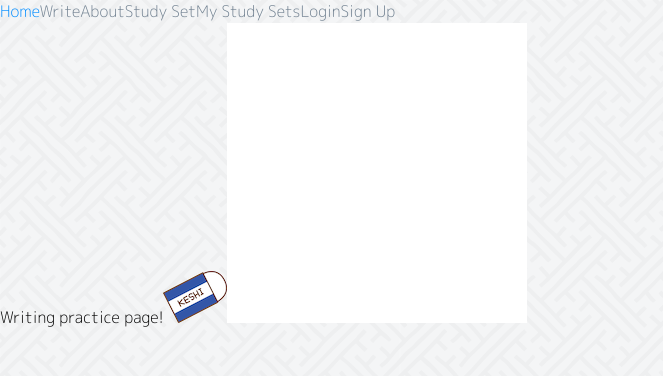
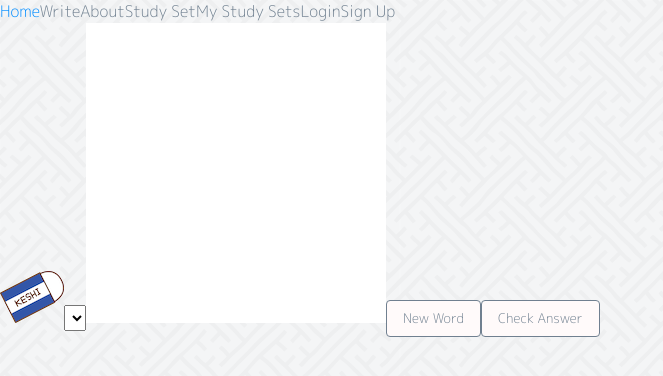
Before and after one commit to HatAndBread/i_can_kanji_client, a React (Create React App) app: page /write in a window 1280 px wide. Shown: the top 376 px of the page, without its empty margins (0-663 px from the left). Built offline with nearby package versions, Linux system fonts and the light colour scheme.

Commit message:
shows kanji questions and answers

```diff
--- a/src/Pages/StudySet/StudySet.tsx
+++ b/src/Pages/StudySet/StudySet.tsx
@@ -45,11 +45,11 @@ const StudySet = ({ setBeingEdited, setSetBeingEdited }: Props): JSX.Element =>
     };
     ctx?.setModalCallback(() => callback);
   };
-  const submit = () => {
+  const submit = (method: 'POST' | 'PUT') => {
     ctx &&
       makeHttpRequest({
-        method: 'POST',
-        path: '/study_sets',
+        method: method,
+        path: `/study_sets${method === 'POST' ? '' : `/${setBeingEdited?.id}`}`,
         updateUser: true,
         ctx,
         body: { words: newWords, public: publicAvailable, name: title }
@@ -73,19 +73,27 @@ const StudySet = ({ setBeingEdited, setSetBeingEdited }: Props): JSX.Element =>
       });
   };
 
-  const submitSet = () => {
+  const passesValidation = (method: 'POST' | 'PUT') => {
     const allItemsAreFilled = newWords.every(
       (word) => word.kanji.length && word.yomikata.length && word.definition.length
     );
-    if (!title.length) {
+    if (!title.length && method === 'POST') {
       ctx?.setErrorMessage('Please add a title to your study set.');
       ctx?.setOpenModal('error');
     } else if (!allItemsAreFilled) {
       ctx?.setErrorMessage('Please fill in all required fields.');
       ctx?.setOpenModal('error');
     } else {
-      submit();
+      return true;
     }
+  };
+
+  const submitSet = () => {
+    if (passesValidation('POST')) submit('POST');
+  };
+
+  const submitSetForEdit = () => {
+    if (passesValidation('PUT')) submit('PUT');
   };
 
   return (
@@ -105,7 +113,7 @@ const StudySet = ({ setBeingEdited, setSetBeingEdited }: Props): JSX.Element =>
           />
         </div>
         <Switch toggleState={publicAvailable} setToggleState={setPublicAvailable} label="Public: " />
-        <button className="save-set-btn" onClick={submitSet}>
+        <button className="save-set-btn" onClick={setBeingEdited ? submitSetForEdit : submitSet}>
           {setBeingEdited ? 'Save Changes' : 'Save Study Set'}
         </button>
       </div>
--- a/src/Pages/Write/Write.tsx
+++ b/src/Pages/Write/Write.tsx
@@ -1,4 +1,5 @@
-import { useEffect, useRef, useState } from 'react';
+import { useEffect, useRef, useState, useContext } from 'react';
+import { AppCtx, IStudySet } from '../../App';
 import keshiPath from '../../Assets/keshi.png';
 import Image from '../../Components/Image';
 
@@ -6,8 +7,12 @@ let lastX: null | number = null;
 let lastY: null | number = null;
 
 const Write = (): JSX.Element => {
+  const ctx = useContext(AppCtx);
+  const [studySet, setStudySet] = useState<IStudySet | null>(null);
+  const [currentWord, setCurrentWord] = useState<null | { kanji: string; yomikata: string; definition: string }>(null);
   const [width, setWidth] = useState(300);
   const [height, setHeight] = useState(300);
+  const [showAnswer, setShowAnswer] = useState(false);
   const [canvasCtx, setCanvasCtx] = useState<CanvasRenderingContext2D | null | undefined>();
   const [currX, setCurrX] = useState<null | number>(null);
   const [currY, setCurrY] = useState<null | number>(null);
@@ -16,10 +21,21 @@ const Write = (): JSX.Element => {
   const canvasRef = useRef<HTMLCanvasElement>(null);
 
   useEffect(() => {
+    const updateRect = () => {
+      setRect({ x: canvasRef.current?.getBoundingClientRect().x, y: canvasRef.current?.getBoundingClientRect().y });
+    };
+    window.addEventListener('resize', updateRect);
+
+    return () => {
+      window.removeEventListener('resize', updateRect);
+    };
+  }, []);
+
+  useEffect(() => {
     const newCtx = canvasRef.current?.getContext('2d');
     setCanvasCtx(newCtx);
     if (newCtx) {
-      newCtx.fillStyle = '#ffffff';
+      newCtx.fillStyle = 'white';
       newCtx.fillRect(0, 0, width, height);
       setRect({ x: canvasRef.current?.getBoundingClientRect().x, y: canvasRef.current?.getBoundingClientRect().y });
     }
@@ -45,10 +61,27 @@ const Write = (): JSX.Element => {
     canvasCtx?.fillRect(0, 0, width, height);
   };
 
+  const handleSelectChange = (e: React.ChangeEvent<HTMLSelectElement>) => {
+    if (ctx?.currentUser?.study_sets.length) {
+      for (let i = 0; i < ctx?.currentUser?.study_sets.length; i++) {
+        if (ctx?.currentUser?.study_sets[i].name === e.target.value) {
+          setStudySet(ctx.currentUser.study_sets[i]);
+        }
+      }
+    }
+  };
+  useEffect(() => {
+    console.log(rect);
+  }, [rect]);
+
   return (
     <div>
-      Writing practice page!
       <Image src={keshiPath} alt="clear" className="keshi" isButton={true} onClick={erase} />
+      <select onChange={handleSelectChange}>
+        {ctx?.currentUser?.study_sets.map((studySet) => (
+          <option key={studySet.id}>{studySet.name}</option>
+        ))}
+      </select>
       <canvas
         ref={canvasRef}
         width={width}
@@ -66,6 +99,20 @@ const Write = (): JSX.Element => {
           setPointerDown(false);
         }}
       />
+      <button
+        onClick={() => {
+          if (studySet?.words) {
+            const ranNum = Math.floor(Math.random() * studySet?.words.length);
+            const word = studySet?.words[ranNum];
+            setCurrentWord({ kanji: word.kanji, yomikata: word.yomikata, definition: word.definition });
+          }
+        }}
+      >
+        New Word
+      </button>
+      <button onClick={() => setShowAnswer(true)}>Check Answer</button>
+      <div className="question-display">{currentWord?.yomikata}</div>
+      {showAnswer && <div className="answer-display">{currentWord?.kanji}</div>}
     </div>
   );
 };
```
